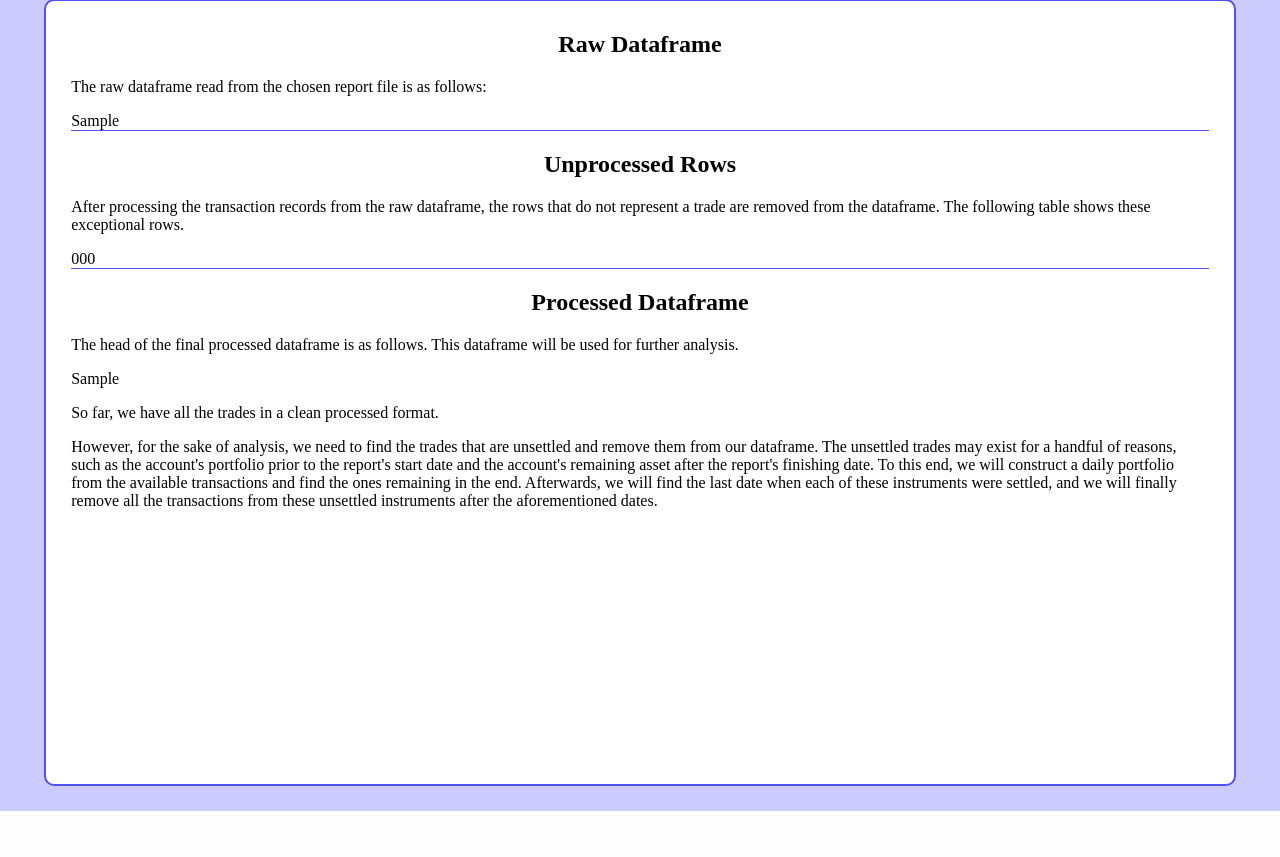
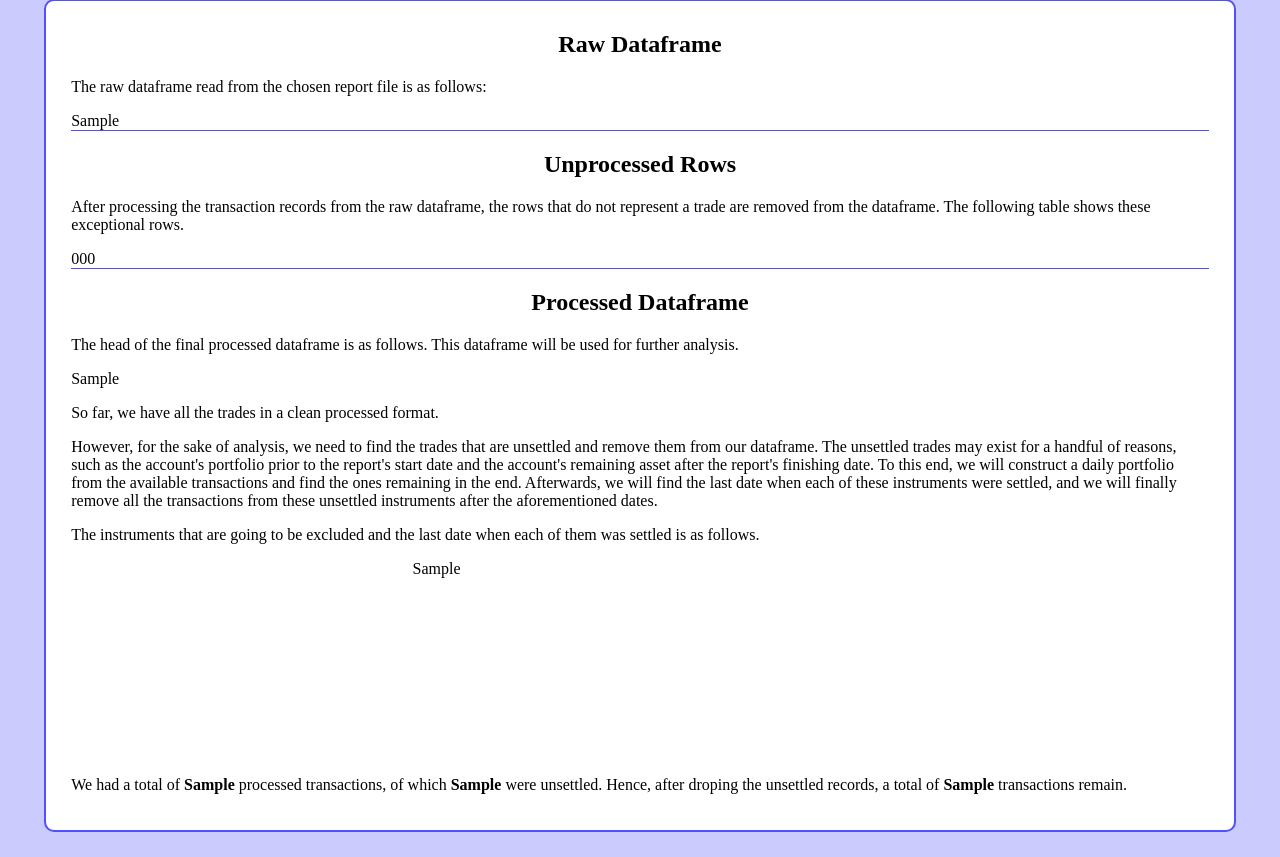
Before and after one commit to amirstm/IrbrokerTransactionReportAnalysis, a Flask app: template python/templates/report.html in a window 1280 px wide. Shown: the part 26-883 px from the top of the page. Before the commit the page ends 837 px from the top, so only its background shows below. Run offline with Flask 3, Linux system fonts and the light colour scheme; the template is opened without the code that fills it: most values are stand-ins (such as "Sample title", 1, 10 or a date in 2020).

Commit message:
Add settlement check to transaction records in server's python executable

```diff
--- a/python/server.py
+++ b/python/server.py
@@ -29,9 +29,13 @@
 def report_valid(file_address):
    report = Report(file_address)
    Reports["filename"] = report
-   return render_template("report.html", df_raw = report.display_df_full(report.df_raw),
-                          df_exceptional = report.display_df_full(report.df_exceptional),
-                          df = report.display_df_head(report.df))
+   return render_template("report.html", df_raw = Report.display_df_summary(report.df_raw),
+                          df_exceptional = Report.display_df_summary(report.df_exceptional),
+                          df = Report.display_df_head(report.df),
+                          df_excluded_instruments = Report.display_df_custom(report.df_excluded_instruments, classes="df-table-mini"),
+                          len_transactions_processed = report.len_transactions_processed,
+                          len_transactions_settled = report.len_transactions_settled,
+                          len_transactions_unsettled = report.len_transactions_unsettled)
 
 @app.route('/upload', methods = ['POST'])
 def upload_file_page():
--- a/python/static/css/report.css
+++ b/python/static/css/report.css
@@ -32,20 +32,32 @@
   background-color: #ffffff;
 }
 
-.report div:not(:last-child) {
+.report > div:not(:last-child) {
   border-bottom: 1px solid #5050ff;
 }
 
-.report div h1,h2,h3 {
+.report > div h1,h2,h3 {
   text-align:center;
 }
 
-.report div table {
-  width: 100%;
+.report > div table{
   margin-left: auto;
   margin-right: auto;
 }
 
-.report div table.df-table-full + p {
+.report > div table:not(.df-table-mini) {
+  width: 100%;
+}
+
+.report > div > div.df-table-mini-wrapper {
+  margin-left: auto;
+  margin-right: auto;
+  width: 40%;
+  overflow:hidden;
+  overflow-y: scroll;
+  height: 200px;
+}
+
+.report > div table.df-table-summary + p {
   text-align:center;
 }
--- a/python/templates/report.html
+++ b/python/templates/report.html
@@ -37,6 +37,18 @@
                 instruments were settled, and we will finally remove all the transactions from these unsettled
                 instruments after the aforementioned dates.
             </p>
+            <p>
+                The instruments that are going to be excluded and the last date when each of them was settled is as
+                follows.
+            </p>
+            <div class="df-table-mini-wrapper">
+                {{ df_excluded_instruments|safe }}
+            </div>
+            <p>
+                We had a total of <b>{{ len_transactions_processed }}</b> processed transactions, of which <b>{{
+                len_transactions_unsettled }}</b> were unsettled. Hence, after droping the unsettled records, a total of <b>{{
+                len_transactions_settled }}</b> transactions remain.
+            </p>
         </div>
     </div>
 </body>
```
Also changed, not shown: python/dataUtils.py (+62 -12 lines).
